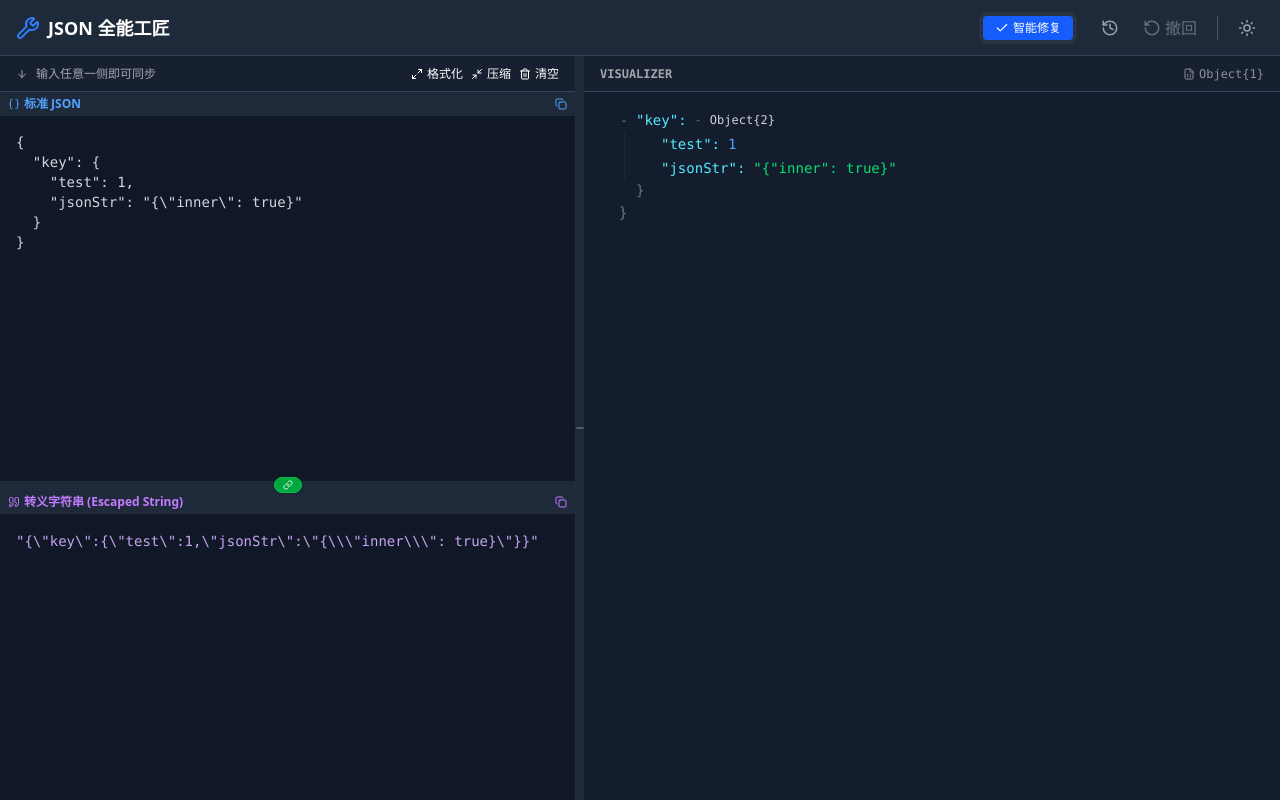
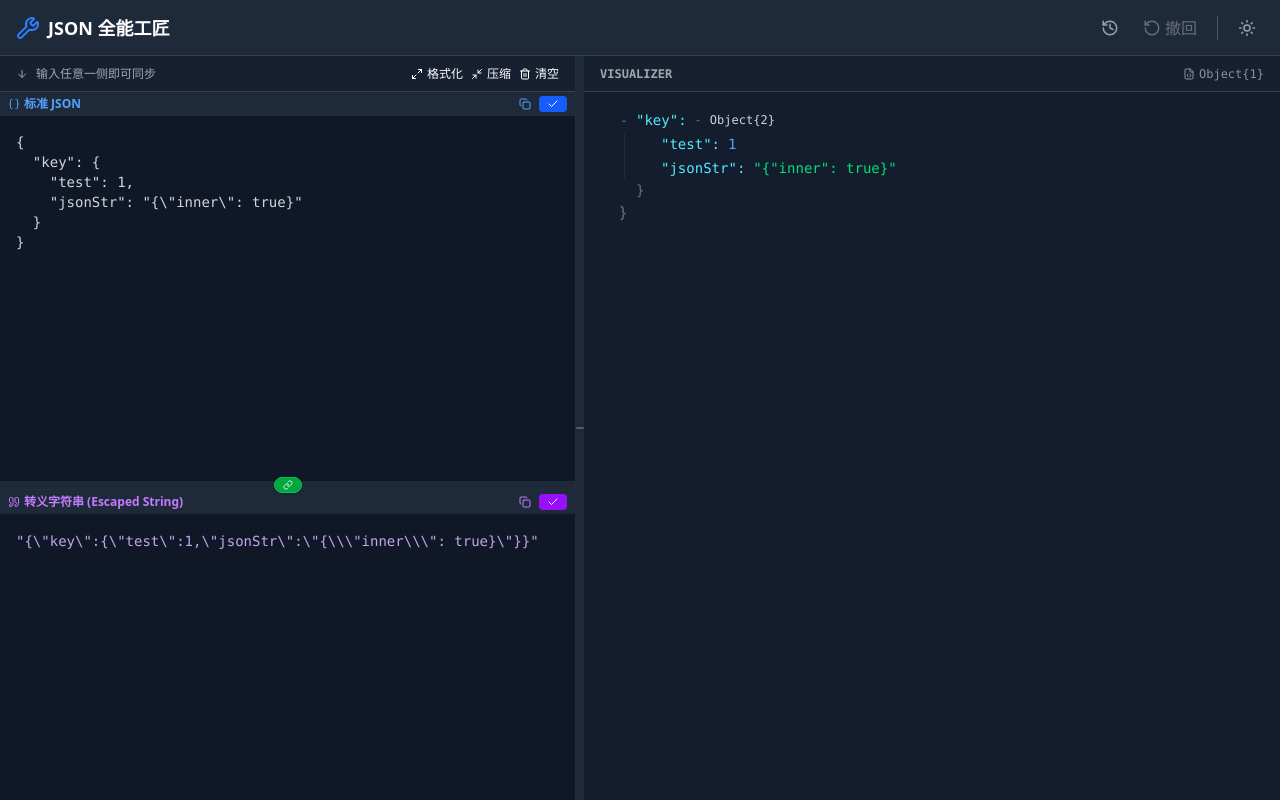
Before and after one commit to hmmm42/final-json, a React (Vite) app: page / in a window 1280 px wide. Built offline with nearby package versions, Linux system fonts and the light colour scheme.

Commit message:
fix: pnpm test

```diff
--- a/src/App.tsx
+++ b/src/App.tsx
@@ -1,5 +1,6 @@
 import { useState, useEffect, useRef } from 'react';
 import type { MouseEvent as ReactMouseEvent } from 'react';
+import { extractCoreJsonString } from './lib/stringFix';
 import {
   Braces,
   Trash2,
@@ -520,7 +521,7 @@ export default function App() {
     }
   };
 
-  const handleSmartFix = () => {
+  const handleJsonSmartFix = () => {
     addToHistory('智能修复前', jsonInput);
     try {
       if (syncStatus === 'error-string') {
@@ -543,6 +544,37 @@ export default function App() {
     } catch (e) {
       const msg = e instanceof Error ? e.message : String(e);
       showNotification("无法修复: " + msg);
+    }
+  };
+
+  const handleStringSmartFix = () => {
+    addToHistory('字符串智能修复前', stringInput);
+    try {
+      const raw = stringInput;
+      if (!raw.trim()) return;
+      let unescaped: string;
+      try {
+        const tmp = JSON.parse(raw);
+        unescaped = typeof tmp === 'string' ? tmp : raw;
+      } catch {
+        unescaped = JSON.parse(`"${raw}"`);
+      }
+      const core = extractCoreJsonString(unescaped);
+      if (!core) {
+        showNotification('未找到可解析的 JSON 片段');
+        return;
+      }
+      const obj = JSON.parse(core);
+      setParsedData(obj);
+      setJsonInput(JSON.stringify(obj, null, 2));
+      const minified = JSON.stringify(obj);
+      setStringInput(JSON.stringify(minified).slice(1, -1));
+      setErrorInfo(null);
+      setSyncStatus('synced');
+      showNotification('已智能修复字符串');
+    } catch (e) {
+      const msg = e instanceof Error ? e.message : String(e);
+      showNotification('字符串修复失败: ' + msg);
     }
   };
 
@@ -657,11 +689,6 @@ export default function App() {
         </div>
 
         <div className="flex items-center gap-2">
-          <div className="flex bg-gray-700/50 rounded-lg p-1 gap-1 mr-2">
-            <button onClick={handleSmartFix} className="flex items-center gap-1 px-3 py-1 rounded bg-blue-600 hover:bg-blue-500 text-white text-xs font-medium transition">
-              <Check size={14} /> 智能修复
-            </button>
-          </div>
 
           <button onClick={() => setShowHistory(!showHistory)} className={`p-2 rounded hover:bg-opacity-80 transition flex items-center gap-1 ${showHistory ? 'bg-blue-600 text-white' : 'text-gray-400 hover:bg-gray-700'}`}>
             <History size={18} />
@@ -705,7 +732,10 @@ export default function App() {
             <div style={{ flex: `0 0 calc(${split}% )` }} className="flex-1 relative flex flex-col min-h-0">
               <div className={`px-2 py-1 text-xs font-bold flex justify-between items-center ${theme === 'dark' ? 'bg-gray-800 text-blue-400' : 'bg-gray-200 text-blue-600'}`}>
                 <span className="flex items-center gap-1"><Braces size={12} /> 标准 JSON</span>
-                <button onClick={() => { navigator.clipboard.writeText(jsonInput); showNotification("已复制 JSON") }} className="hover:text-white"><Copy size={12} /></button>
+                <div className="flex items-center gap-2">
+                  <button onClick={() => { navigator.clipboard.writeText(jsonInput); showNotification("已复制 JSON") }} className="hover:text-white"><Copy size={12} /></button>
+                  <button onClick={handleJsonSmartFix} className="text-xs px-2 py-0.5 rounded bg-blue-600 hover:bg-blue-500 text-white"><Check size={12} /></button>
+                </div>
               </div>
               <textarea
                 ref={jsonTextareaRef}
@@ -753,7 +783,10 @@ export default function App() {
             <div style={{ flex: `0 0 calc(${100 - split}% - 8px)` }} className="flex-1 relative flex flex-col min-h-0 border-t border-gray-700/50">
               <div className={`px-2 py-1 text-xs font-bold flex justify-between items-center ${theme === 'dark' ? 'bg-gray-800 text-purple-400' : 'bg-gray-200 text-purple-600'}`}>
                 <span className="flex items-center gap-1"><Quote size={12} /> 转义字符串 (Escaped String)</span>
-                <button onClick={() => { navigator.clipboard.writeText(stringInput); showNotification("已复制转义字符串") }} className="hover:text-white"><Copy size={12} /></button>
+                <div className="flex items-center gap-2">
+                  <button onClick={() => { navigator.clipboard.writeText(stringInput); showNotification("已复制转义字符串") }} className="hover:text-white"><Copy size={12} /></button>
+                  <button onClick={handleStringSmartFix} className="text-xs px-2 py-0.5 rounded bg-purple-600 hover:bg-purple-500 text-white"><Check size={12} /></button>
+                </div>
               </div>
               <textarea
                 ref={stringTextareaRef}
--- a/src/lib/json.ts
+++ b/src/lib/json.ts
@@ -6,11 +6,16 @@ export const smartParse = (input: string): JSONValue | null => {
 
   try {
     return JSON.parse(fixed) as JSONValue
-  } catch { }
+  } catch {}
 
   if (!fixed.startsWith('{') && !fixed.startsWith('[') && fixed.includes(':')) {
     fixed = `{${fixed}}`
   }
+  // Normalize single quotes in keys/strings to double quotes
+  fixed = fixed.replace(/'(.*?)'/g, '"$1"')
+  // Quote unquoted object keys
+  fixed = fixed.replace(/([\{,]\s*)([A-Za-z_][A-Za-z0-9_]*)(\s*:\s*)/g, '$1"$2"$3')
+  // Remove trailing commas
   fixed = fixed.replace(/,\s*([\]}])/g, '$1')
 
   try {
--- /dev/null
+++ b/src/lib/stringFix.ts
@@ -0,0 +1,43 @@
+import type { JSONValue } from '../types/json'
+
+export const extractCoreJsonString = (raw: string): string | null => {
+  if (!raw) return null
+  // Try direct JSON first
+  try {
+    JSON.parse(raw)
+    return raw
+  } catch {}
+
+  // Find first parsable {...} or [...] substring
+  const pattern = /(\{[\s\S]*?\}|\[[\s\S]*?\])/g
+  const candidates = raw.match(pattern) || []
+  for (const c of candidates) {
+    try {
+      JSON.parse(c)
+      return c
+    } catch {}
+  }
+
+  // Heuristic: trim prefix/suffix until parsable
+  let start = raw.indexOf('{')
+  let end = raw.lastIndexOf('}')
+  if (start !== -1 && end !== -1 && end > start) {
+    for (let i = start; i >= 0; i--) {
+      for (let j = end; j < raw.length; j++) {
+        const sub = raw.slice(i, j + 1)
+        try { JSON.parse(sub); return sub } catch {}
+      }
+    }
+  }
+  start = raw.indexOf('[')
+  end = raw.lastIndexOf(']')
+  if (start !== -1 && end !== -1 && end > start) {
+    for (let i = start; i >= 0; i--) {
+      for (let j = end; j < raw.length; j++) {
+        const sub = raw.slice(i, j + 1)
+        try { JSON.parse(sub); return sub } catch {}
+      }
+    }
+  }
+  return null
+}
```
Also changed, not shown: package.json (+5 -8 lines), 2 other files (tests, documents, lock files or other folders).
